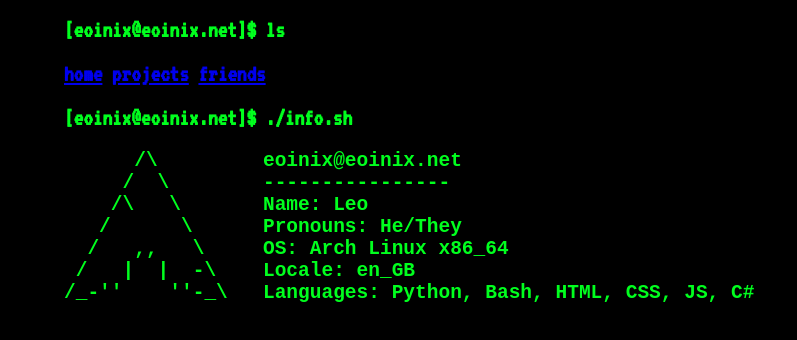
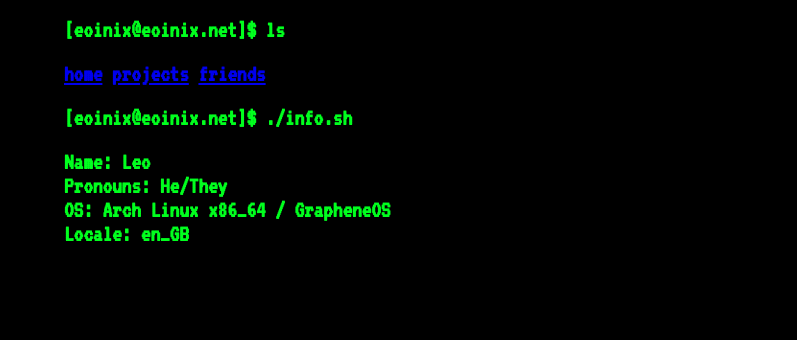
Before and after one commit to leo-e0in/Website, a plain HTML site: page index.html in a window 1280 px wide. Shown: the part 82-422 px from the top of the page, without its empty margins (0-797 px from the left). Drawn offline with Linux system fonts and the light colour scheme.

Commit message:
180326 (2)

```diff
--- a/css/main.css
+++ b/css/main.css
@@ -37,3 +37,7 @@ body {
     padding-left:3%;
     font-family: 'Ubuntu Mono', monospace;
 }
+
+.infoBox{
+    font-family: 'Ubuntu Mono', monospace;
+}
--- a/index.html
+++ b/index.html
@@ -29,17 +29,15 @@
         <h2>[eoinix@eoinix.net]$ ls</h2>
         <h2> <a href="/">home</a>  <a href="/projects/">projects</a>  <a href="/friends/">friends</a> </h2>
         <h2>[eoinix@eoinix.net]$ ./info.sh</h2>
-        <h2>
-            <pre>
-      /\         eoinix@eoinix.net
-     /  \        ----------------
-    /\   \       Name: Leo
-   /      \      Pronouns: He/They
-  /   ,,   \     OS: Arch Linux x86_64
- /   |  |  -\    Locale: en_GB
-/_-''    ''-_\   Languages: Python, Bash, HTML, CSS, JS, C#
-            </pre>
-        </h2>
+
+        <div class="infoBox">
+            <h2>
+            Name: Leo <br>
+            Pronouns: He/They <br>
+            OS: Arch Linux x86_64 / GrapheneOS <br>
+            Locale: en_GB <br>
+            </h2>
+        </div>
 
     </div>
     <script src="/script.js"></script>
```
